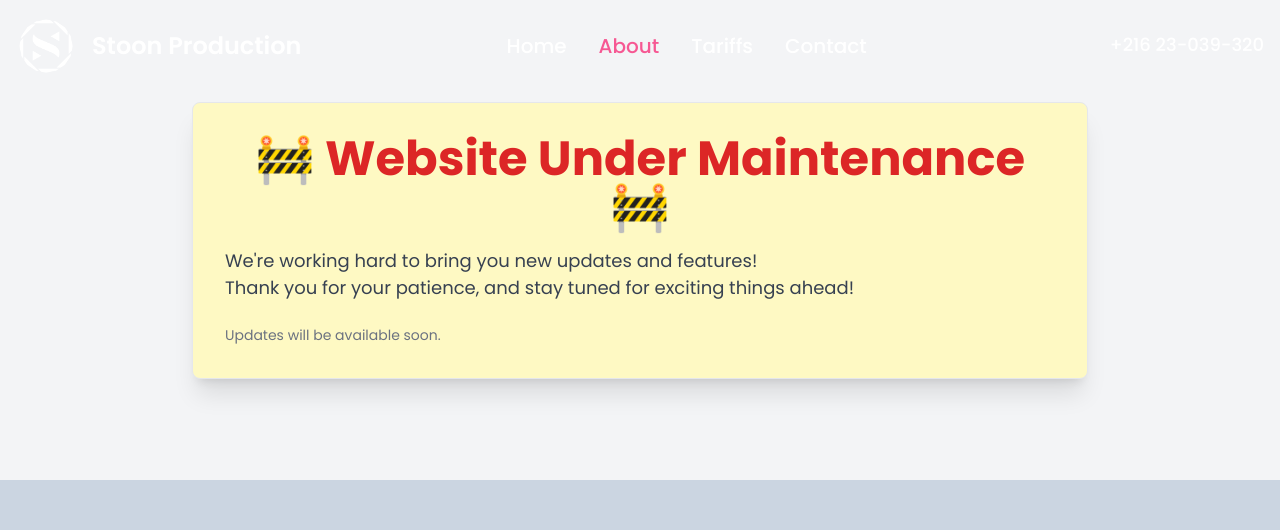
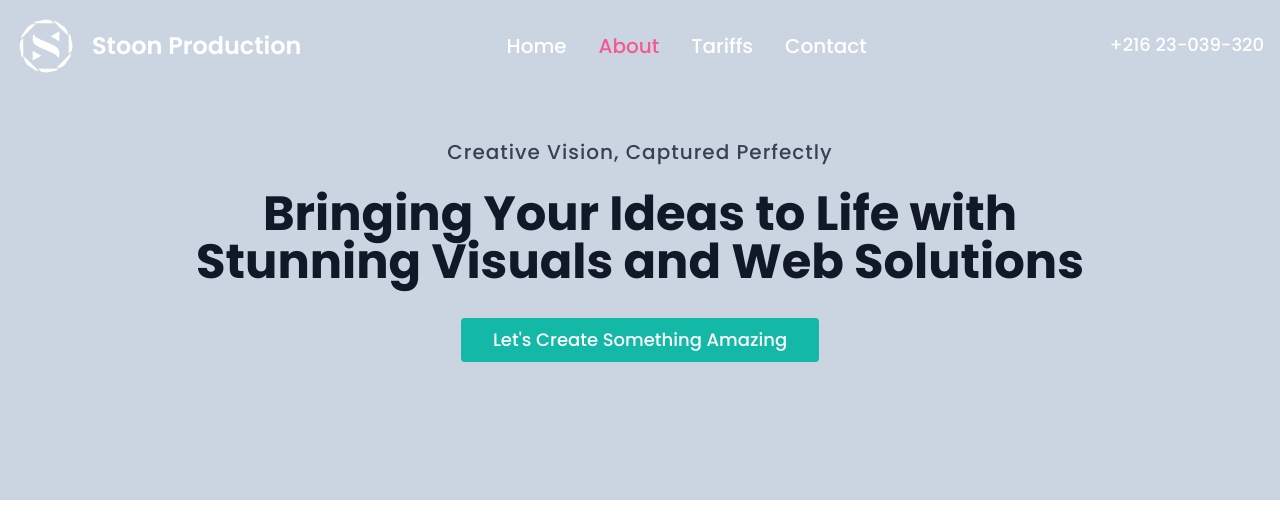
Before and after one commit to dissojak/StoonProd, a Next.js app: page /about in a window 1280 px wide. Shown: the top 530 px of the page. Built offline with nearby package versions, Linux system fonts and the light colour scheme; some icons are missing.

Commit message:
remove maintenance about page

```diff
--- a/src/app/about/page.js
+++ b/src/app/about/page.js
@@ -11,7 +11,7 @@ const AboutPage = () => {
     <div>
       <header className="bg-slate-300 dark:bg-gray-800 transition-colors duration-1000">
         {/* <Navbar /> */}
-        <MaintenanceSection sectionHeight="60vh" />
+         {/*<MaintenanceSection sectionHeight="60vh" />*/}
         <section
           className="flex items-center justify-center"
           style={{ height: "500px" }}
```
